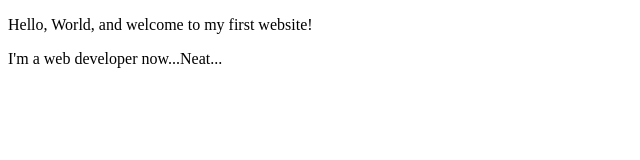
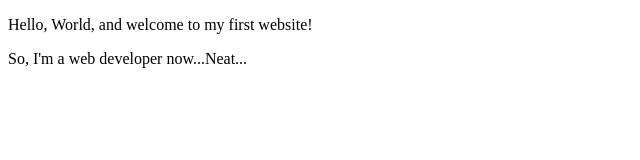
Before and after one commit to AllenTyCWU/AllenTyCWU.github.io, a plain HTML site: page index.html in a window 1280 px wide. Shown: the full height of the page, 0-640 px from the left. Drawn offline with Linux system fonts and the light colour scheme.

Commit message:
Code maintenance and update
Added meta data and cleaned up code.

```diff
--- a/index.html
+++ b/index.html
@@ -8,6 +8,6 @@
     </head>
     <body>
        <p>Hello, World, and welcome to my first website!</p>
-       <p> I'm a web developer now...Neat...</p>
+       <p>So, I'm a web developer now...Neat...</p>
     </body>
 </html>
```
